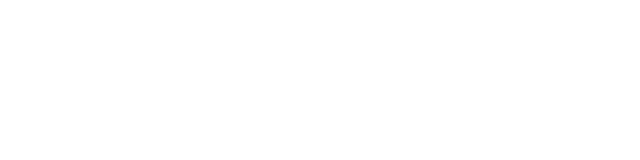
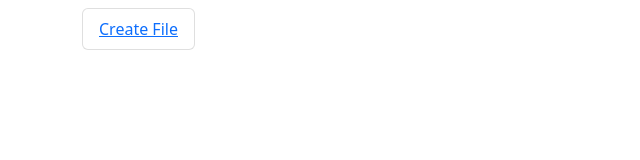
Before and after one commit to ZahraBahmanpour/react-redux-toolkit-text-editor, a React (Create React App) app: page / in a window 1280 px wide. Shown: the top 160 px of the page, without its empty margins (0-640 px from the left). Built offline with nearby package versions, Linux system fonts and the light colour scheme.

Commit message:
add sideMenu

```diff
--- /dev/null
+++ b/src/components/sideMenu/SideMenu.js
@@ -0,0 +1,14 @@
+import { ListGroup } from "react-bootstrap";
+import { Link } from "react-router-dom";
+
+function SideMenu() {
+  return (
+    <ListGroup>
+      <ListGroup.Item>
+        <Link to="#">Create File</Link>
+      </ListGroup.Item>
+    </ListGroup>
+  );
+}
+
+export default SideMenu;
--- a/src/pages/Home.js
+++ b/src/pages/Home.js
@@ -1,7 +1,9 @@
 import { Outlet } from "react-router-dom";
+import SideMenu from "../components/sideMenu/SideMenu";
 function Home() {
   return (
     <div className="d-flex">
+      <SideMenu />
       <Outlet />
     </div>
   );
```
